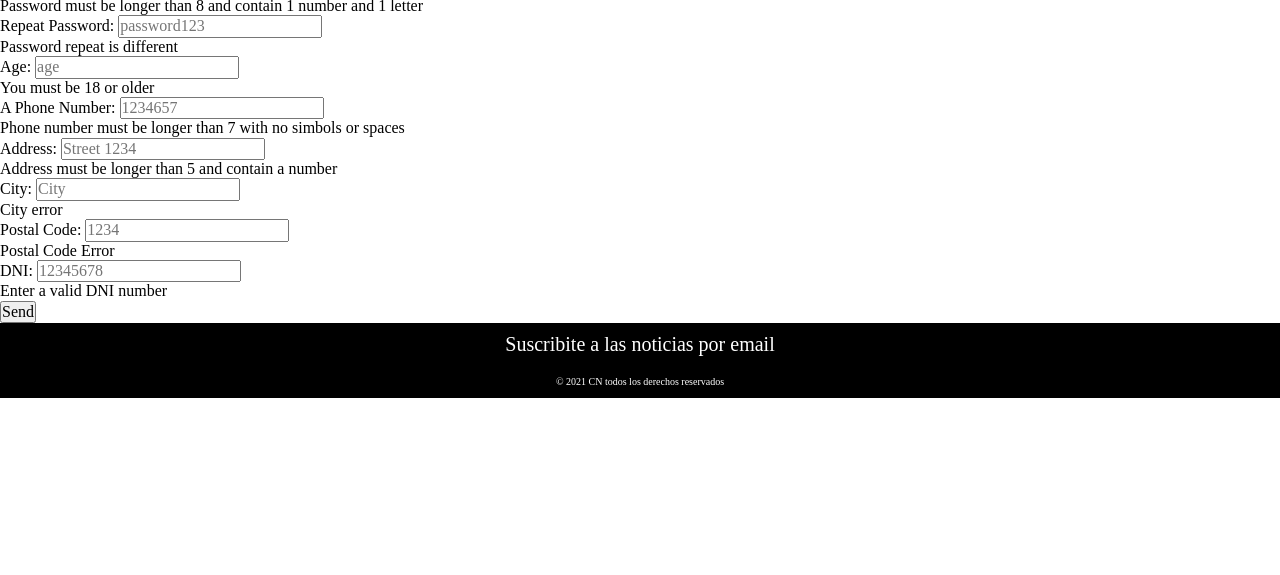
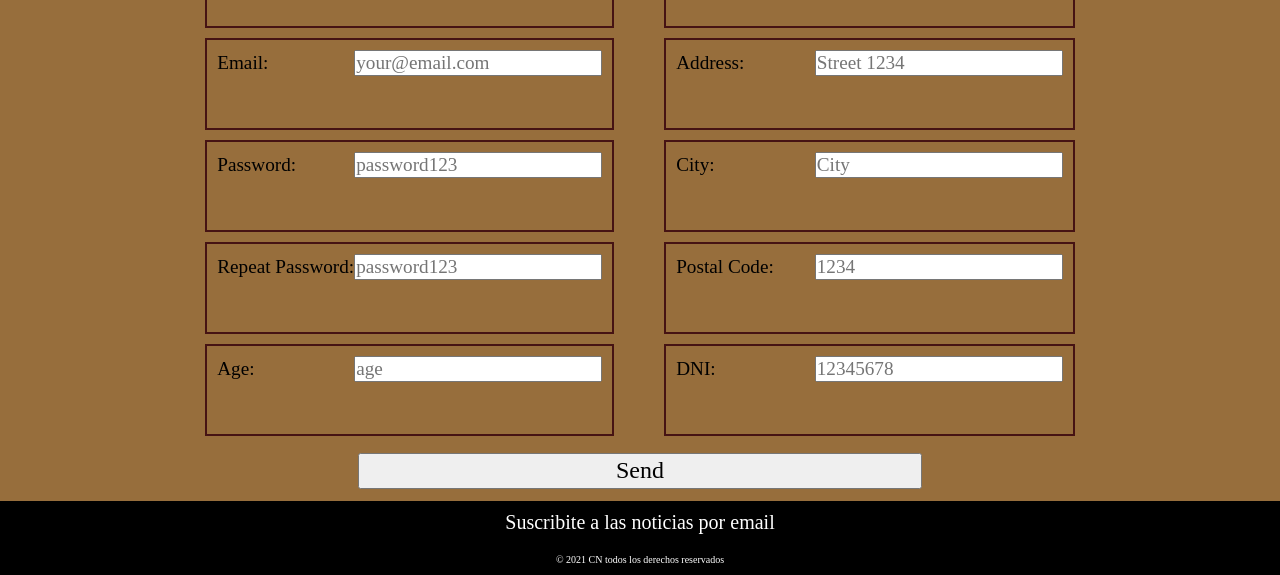
Before and after one commit to luisnannini/Week-3, a plain HTML site: page subscription.html in a window 1280 px wide. Shown: the part 403-978 px from the top of the page. Before the commit the page ends 801 px from the top, so only its background shows below. Drawn offline with Linux system fonts and the light colour scheme.

Commit message:
link css again

```diff
--- a/subscription.html
+++ b/subscription.html
@@ -7,7 +7,7 @@
     <title>Carpincho Noticias | Inicio</title>
     <link rel="stylesheet" type="text/css" href="css\normalize.css">
     <link rel="stylesheet" type="text/css" href="css\style.css">
-    <link rel="stylesheet" type="text/css" href="css\suscription.css">
+    <link rel="stylesheet" type="text/css" href="css\subscription.css">
     <script src="js\script.js" defer></script>
 </head>
 <body>
```
Also changed, not shown: 1 other file.
